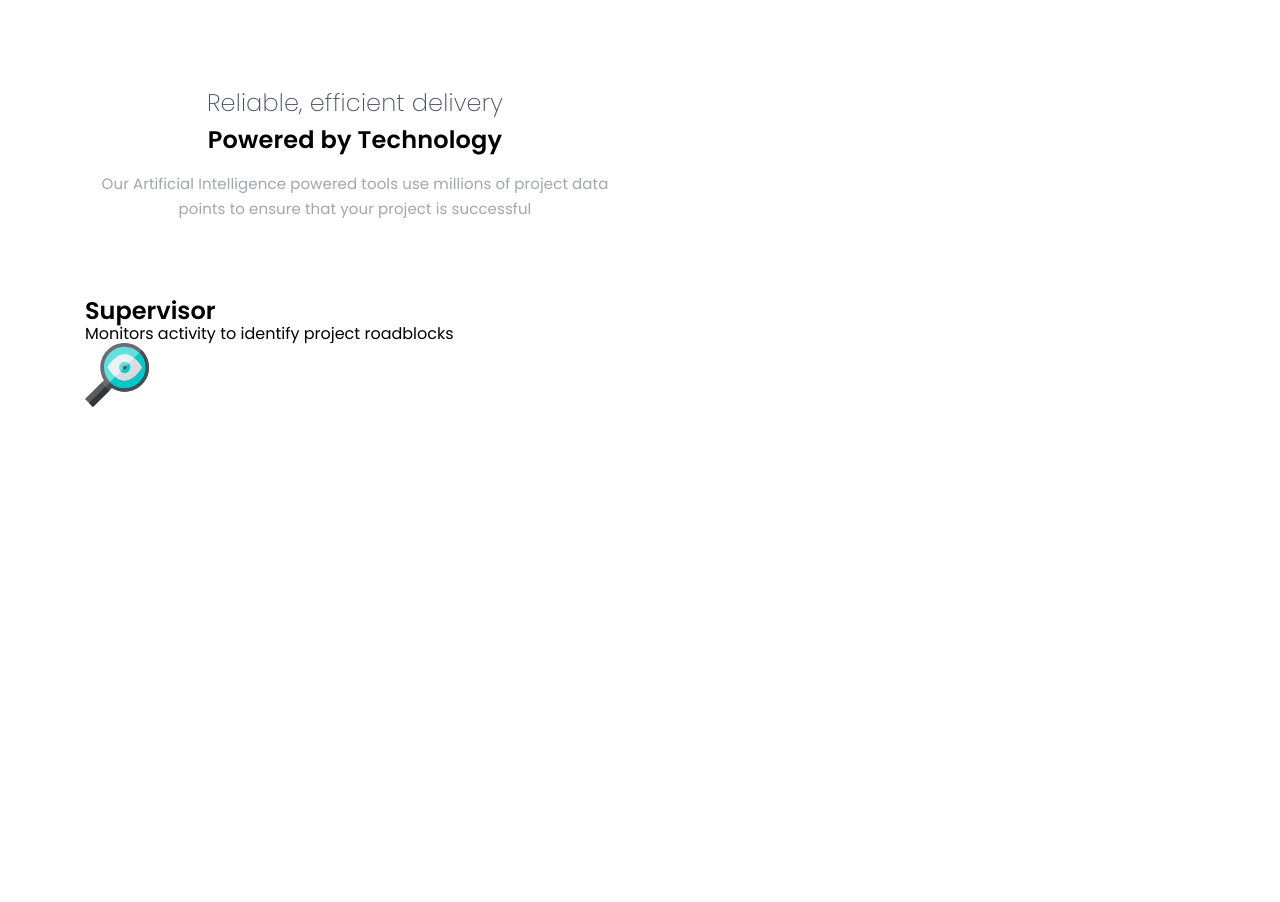
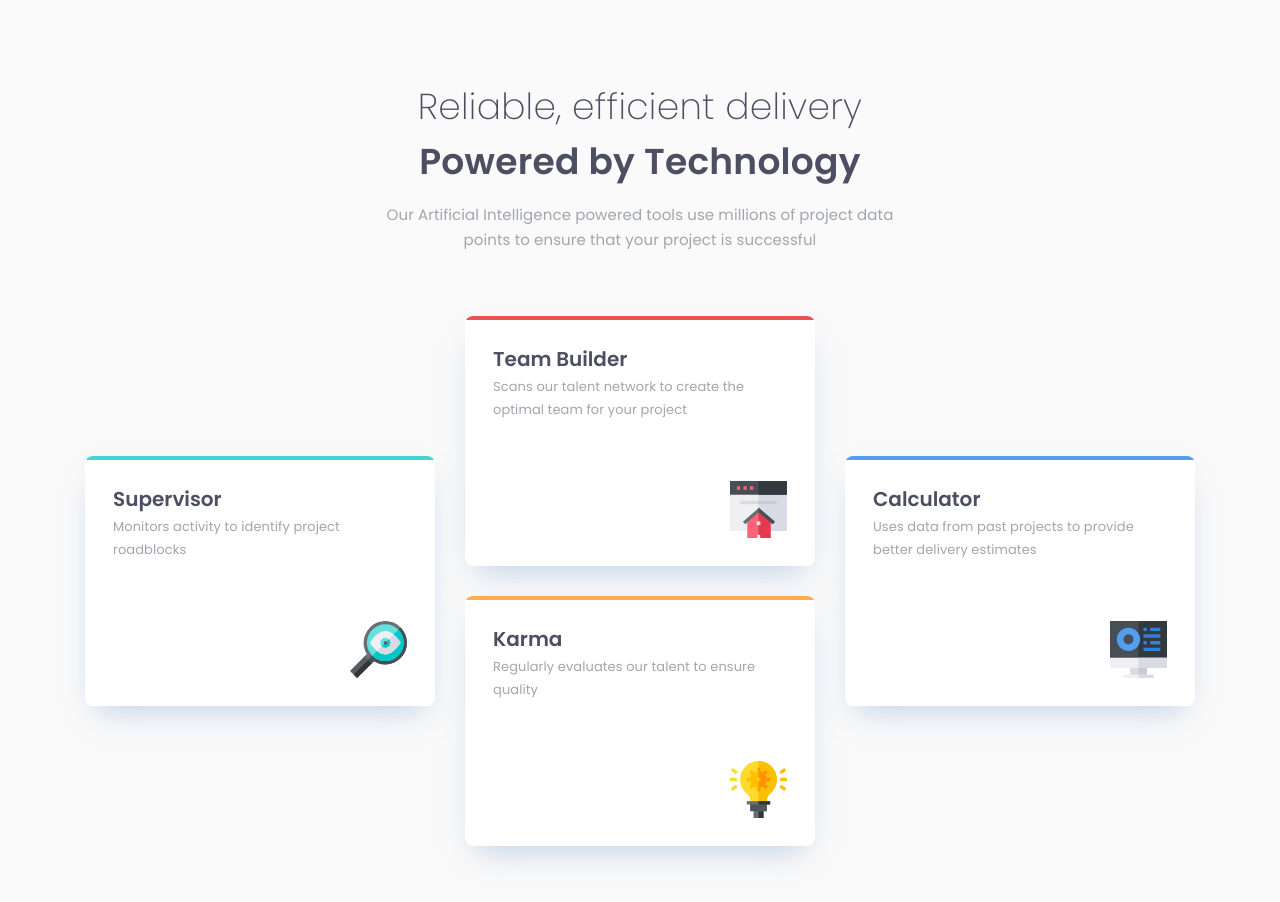
Before and after one commit to beqarion/four-card-feature-section, a plain HTML site: page index.html in a window 1280 px wide. Before the commit the page ends 800 px from the top, so only its background shows below. Drawn offline with Linux system fonts and the light colour scheme.

Commit message:
finished

```diff
--- a/css/main.css
+++ b/css/main.css
@@ -32,25 +32,46 @@ h3,
 h4,
 h5 {
   margin: 0;
+  color: var(--very-dark-blue);
 }
 p {
   margin: 0;
+  color: var(--grayish-blue);
 }
 
+/* Global Classes */
 .section {
+  min-height: 100vh;
+}
+.features-section {
   padding-top: 85px;
   padding-bottom: 78px;
+  background: var(--very-light-gray);
 }
 .section-center {
   width: 87.2vw;
   max-width: 1110px;
   margin: 0 auto;
 }
+.feature::before {
+  content: "";
+  position: absolute;
+  top: 0;
+  left: 0;
+  right: 0;
+  height: 3.55px;
+  background: black;
+}
+.img {
+  display: block;
+  object-fit: cover;
+}
 
 /* header */
 .header {
+  margin: 0 auto;
   margin-bottom: 76px;
-  max-width: 540px;
+  max-width: 350px;
   text-align: center;
 }
 .subheading {
@@ -61,6 +82,7 @@ p {
   color: var(--very-dark-blue);
   margin-bottom: 1px;
 }
+
 .section-title {
   font-weight: 600;
   font-size: 24px;
@@ -68,6 +90,7 @@ p {
   letter-spacing: 0.166667px;
   margin-bottom: 13px;
 }
+
 .section-heading-text {
   font-weight: 400;
   font-size: 15px;
@@ -76,7 +99,108 @@ p {
   color: var(--grayish-blue);
 }
 
-/* features */
+/* feature container */
+.features {
+  display: grid;
+  gap: 25px;
+  justify-content: center;
+}
+
+/* card */
+.feature {
+  max-width: 350px;
+  height: 250px;
+  padding: 28px;
+  background: #ffffff;
+  box-shadow: 0px 15px 30px -11px rgba(131, 166, 210, 0.5);
+  border-radius: 8px;
+  transition: var(--transition);
+  position: relative;
+  overflow: hidden;
+
+  display: grid;
+  grid-template-rows: 1fr auto;
+}
+.feature:hover {
+  box-shadow: 0px 15px 30px -11px rgba(131, 166, 210, 0.6);
+  transform: scale(1.02);
+}
+.feature-supervisor::before {
+  background: var(--cyan);
+}
+.feature-team-builder::before {
+  background: var(--red);
+}
+.feature-karma::before {
+  background: var(--orange);
+}
+.feature-calculator::before {
+  background: var(--blue);
+}
+@media screen and (min-width: 800px) {
+  .features-section {
+    padding-top: 80px;
+    padding-bottom: 80px;
+  }
+  /* header */
+  .header {
+    margin-bottom: 64px;
+    max-width: 540px;
+  }
+  .subheading {
+    font-weight: 275;
+    font-size: 36px;
+    line-height: 54px;
+    letter-spacing: 0.25px;
+  }
+  .section-title {
+    font-weight: 600;
+    font-size: 36px;
+    line-height: 54px;
+    letter-spacing: 0.25px;
+    margin-bottom: 13px;
+  }
+
+  /* features */
+  .features {
+    display: grid;
+    grid-template-columns: auto auto auto;
+    grid-template-rows: auto auto;
+    gap: 30px;
+    justify-content: center;
+  }
+  .feature-supervisor {
+    grid-area: 1/1/3/2;
+    align-self: center;
+  }
+  .feature-calculator {
+    grid-area: 1/3/3/4;
+    align-self: center;
+  }
+}
+.feature-title {
+  margin-bottom: 1px;
+  font-weight: 600;
+  font-size: 20px;
+  line-height: 30px;
+}
+.feature-text {
+  margin-bottom: 33px;
+  font-weight: 400;
+  font-size: 13px;
+  line-height: 23px;
+  letter-spacing: 0.0902778px;
+}
+.feature-image {
+  height: 57px;
+  width: auto;
+}
+.feature-img-container {
+  text-align: right;
+  display: flex;
+  justify-content: right;
+  align-items: end;
+}
 
 /*
 box-shadow: 0 5px 15px rgba(0, 0, 0, 0.2);
--- a/index.html
+++ b/index.html
@@ -31,29 +31,61 @@
       </header>
       <div class="features">
         <!-- single feature -->
-        <article class="feature">
+        <article class="feature feature-supervisor">
           <div class="feature-info">
             <h2 class="feature-title">Supervisor</h2>
             <p class="feature-text">
               Monitors activity to identify project roadblocks
             </p>
           </div>
-          <img class="feature-image" src="./images/icon-supervisor.svg" alt="magnifying lens picture">
+          <div class="feature-img-container">
+            <img class="img feature-image" src="./images/icon-supervisor.svg" alt="magnifying lens picture">
+          </div>
+        </article>
+        <!-- end of single feature -->
+        <!-- single feature -->
+        <article class="feature feature-team-builder">
+          <div class="feature-info">
+            <h2 class="feature-title">Team Builder</h2>
+            <p class="feature-text">
+              Scans our talent network to create the optimal team for your project
+            </p>
+          </div>
+          <div class="feature-img-container">
+            <img class="img feature-image" src="./images/icon-team-builder.svg" alt="magnifying lens picture">
+          </div>
+        </article>
+        <!-- end of single feature -->
+        <!-- single feature -->
+        <article class="feature feature-karma">
+          <div class="feature-info">
+            <h2 class="feature-title">Karma</h2>
+            <p class="feature-text">
+              Regularly evaluates our talent to ensure quality
+            </p>
+          </div>
+          <div class="feature-img-container">
+            <img class="img feature-image" src="./images/icon-karma.svg" alt="magnifying lens picture">
+          </div>
+        </article>
+        <!-- end of single feature -->
+        <!-- single feature -->
+        <article class="feature feature-calculator">
+          <div class="feature-info">
+            <h2 class="feature-title">Calculator</h2>
+            <p class="feature-text">
+              Uses data from past projects to provide better delivery estimates
+            </p>
+          </div>
+          <div class="feature-img-container">
+            <img class="img feature-image" src="./images/icon-calculator.svg" alt="magnifying lens picture">
+          </div>
         </article>
         <!-- end of single feature -->
       </div>
     </div>
   </section>
 
-
-  <!-- Team Builder -->
-  <!-- Scans our talent network to create the optimal team for your project -->
-
-  <!-- Karma -->
-  <!-- Regularly evaluates our talent to ensure quality -->
-
-  <!-- Calculator -->
-  <!-- Uses data from past projects to provide better delivery estimates -->
 </body>
 
 </html>
```
Also changed, not shown: screenshot.png (added), 2 other files.
